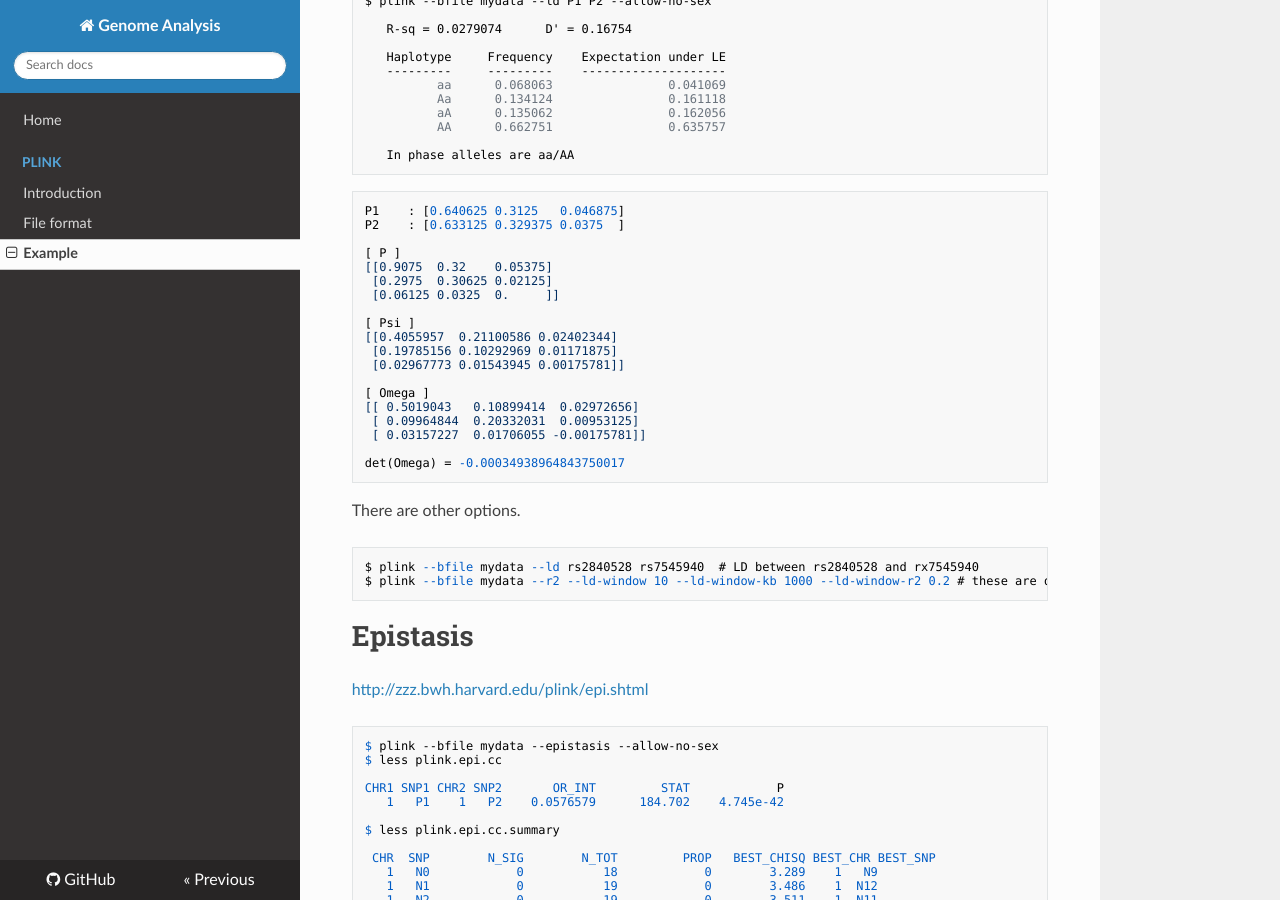
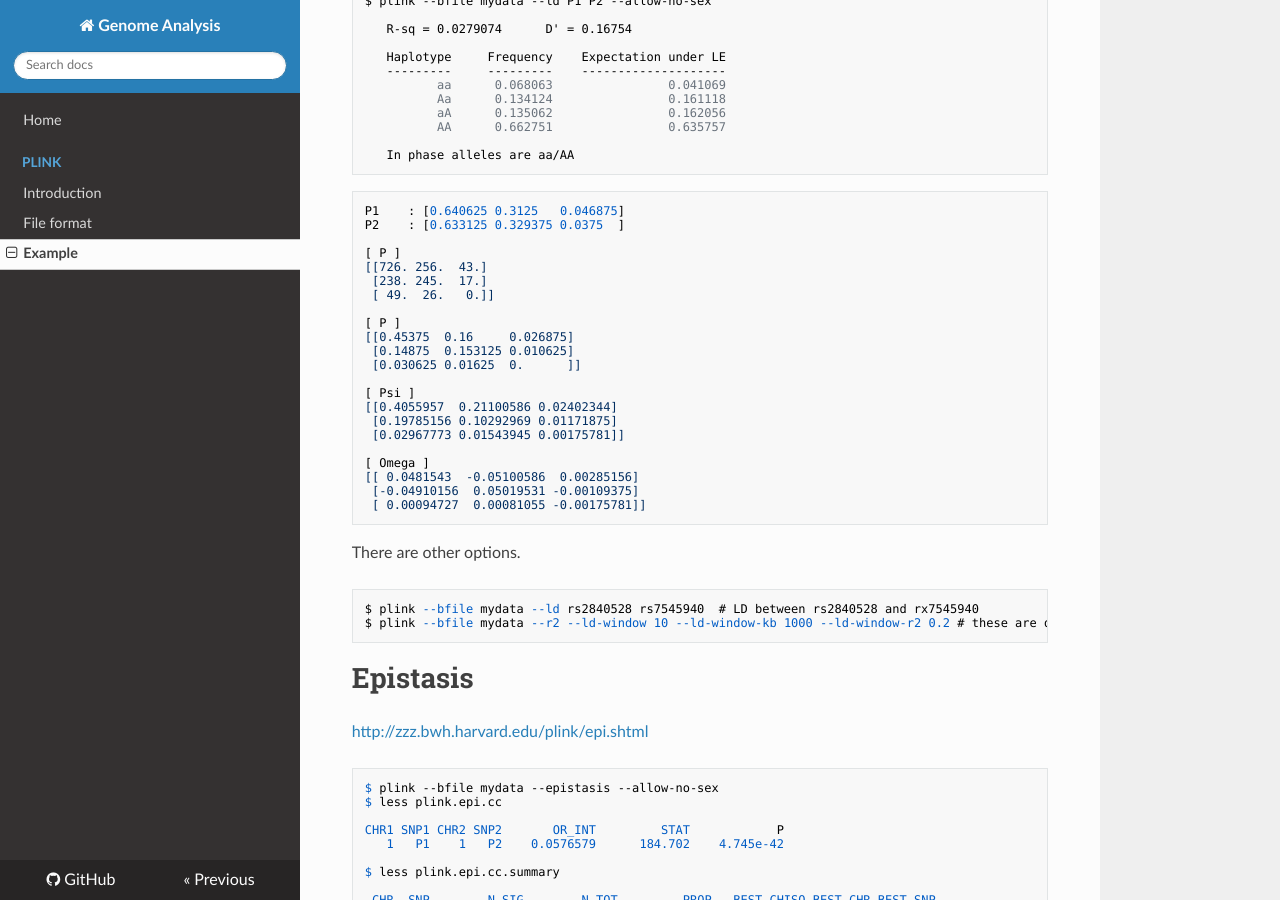
Before and after one commit to WonyoungCho/plink, an MkDocs documentation site: the page built from docs/plink_ex.md, in a window 1280 px wide and 900 px high, scrolled down 3528 px. Built offline with MkDocs 1.6.1, drawn with Linux system fonts in a browser that asks for light colours; nearby versions of some CDN libraries; old or Windows-style settings are respelled for this version of MkDocs.

Commit message:
Update plink_ex.md

````diff
--- a/docs/plink_ex.md
+++ b/docs/plink_ex.md
@@ -254,9 +254,14 @@ P1    : [0.640625 0.3125   0.046875]
 P2    : [0.633125 0.329375 0.0375  ]
 
 [ P ]
-[[0.9075  0.32    0.05375]
- [0.2975  0.30625 0.02125]
- [0.06125 0.0325  0.     ]]
+[[726. 256.  43.]
+ [238. 245.  17.]
+ [ 49.  26.   0.]]
+
+[ P ]
+[[0.45375  0.16     0.026875]
+ [0.14875  0.153125 0.010625]
+ [0.030625 0.01625  0.      ]]
 
 [ Psi ]
 [[0.4055957  0.21100586 0.02402344]
@@ -264,11 +269,9 @@ P2    : [0.633125 0.329375 0.0375  ]
  [0.02967773 0.01543945 0.00175781]]
 
 [ Omega ]
-[[ 0.5019043   0.10899414  0.02972656]
- [ 0.09964844  0.20332031  0.00953125]
- [ 0.03157227  0.01706055 -0.00175781]]
-
-det(Omega) = -0.00034938964843750017
+[[ 0.0481543  -0.05100586  0.00285156]
+ [-0.04910156  0.05019531 -0.00109375]
+ [ 0.00094727  0.00081055 -0.00175781]]
 ```
 
 There are other options.
````
